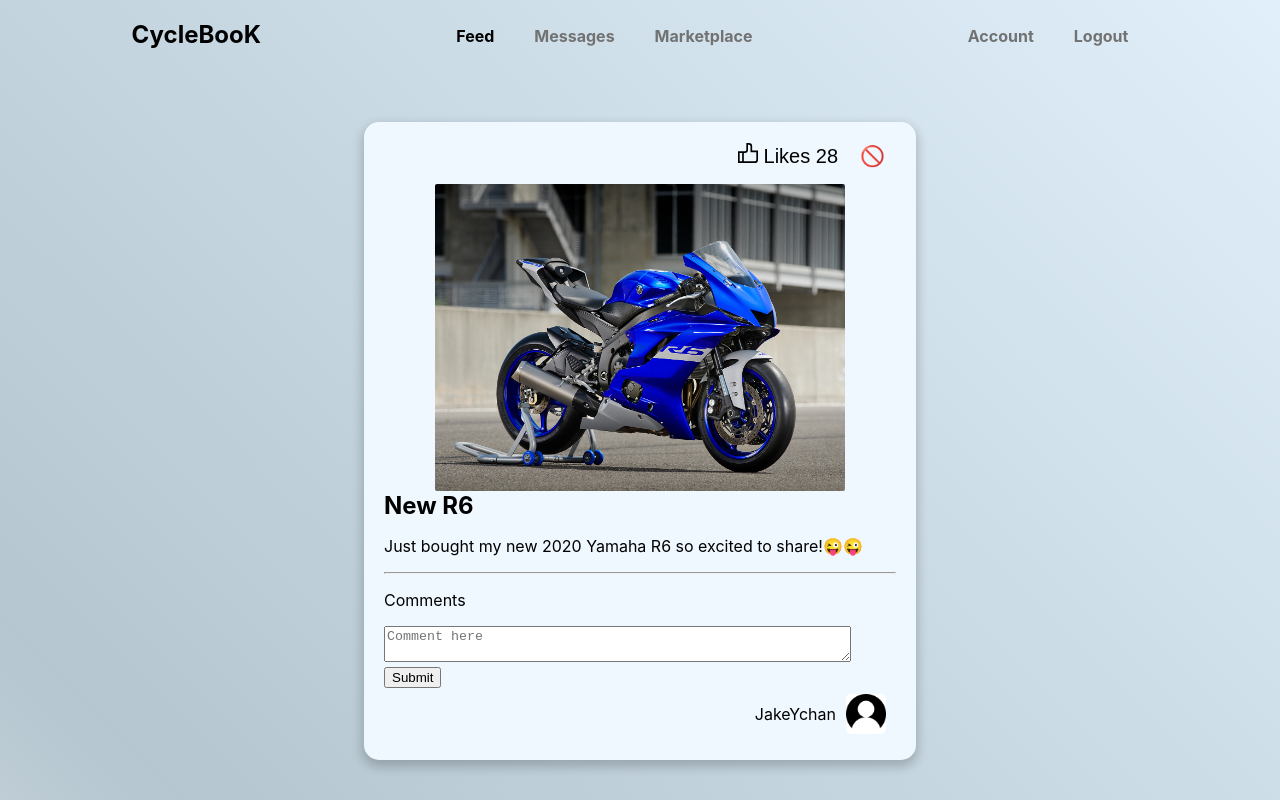
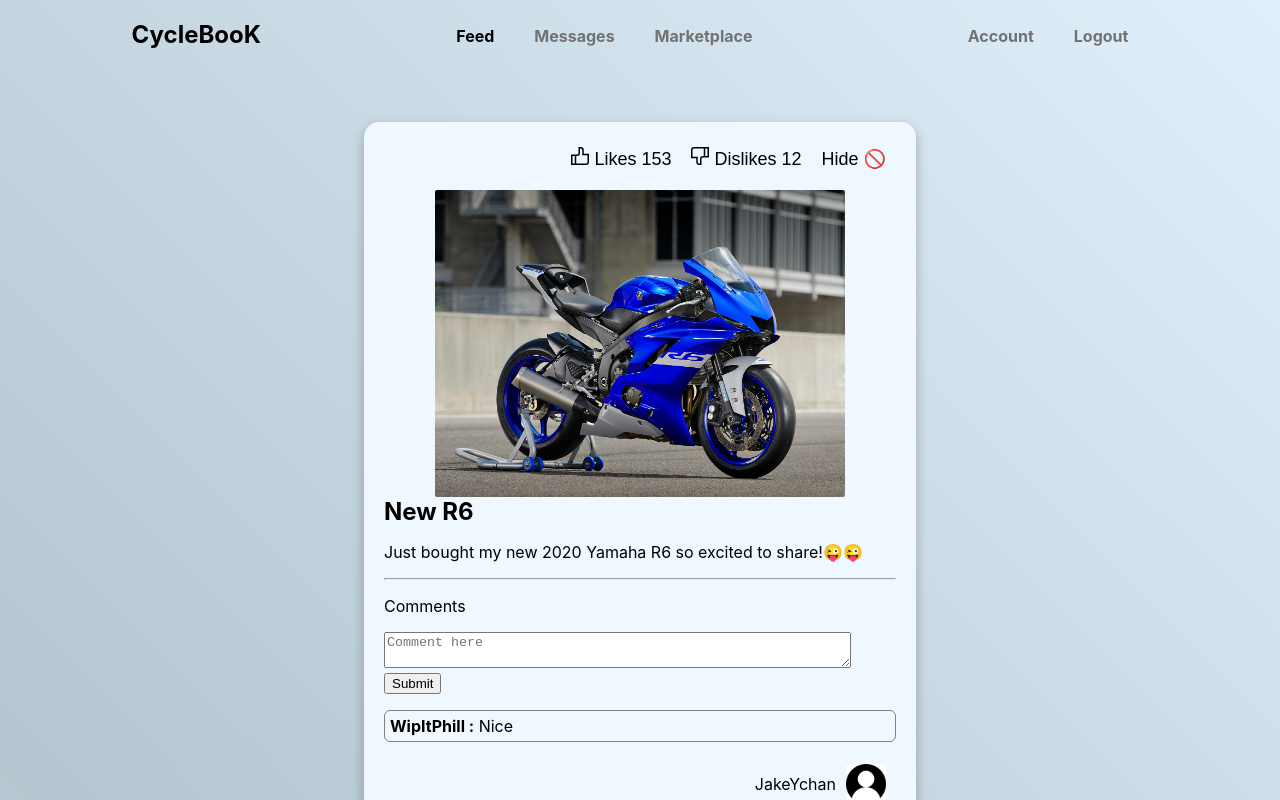
Before and after one commit to ellisorane/CycleBook, a React (Create React App) app: page / in a window 1280 px wide. Shown: the top 800 px of the page. Built offline with nearby package versions, Linux system fonts and the light colour scheme.

Commit message:
another fix to the image slider, added a like and dislike function as well as an unfinished comment section.

```diff
--- a/src/App.js
+++ b/src/App.js
@@ -13,9 +13,6 @@
 import Feed from './components/Feed/Feed'
 import Marketplace from './components/Marketplace/Marketplace'
 
-//CREATE AN ARRAY OF CATEGORIES FOR THE MARKETPLACE
-// const catergories = ['all', ...new Set(marketplaceData.map(data => data.brand)), ...new Set(marketplaceData.map(data => data.year)), ...new Set(marketplaceData.map(data => data.engine))]
-const catergories = ['All', ...new Set(marketplaceData.map(data => data.brand))]
 
 const App = () => {
   //ACCOUNT DROPDOWN LIST USED IN NAV.JS
@@ -32,7 +29,41 @@
   const [marketplacePosts, setMarketplacePosts] = useState(marketplaceData)
 
   //MARKETPLACE FILTER
-  const [mkCategories, setMkCategoies] = useState(catergories)
+  const [mkCategories, setMkCategoies] = useState(['All', ...new Set(marketplaceData.map(data => data.brand))])
+
+  //LIKES AND DISLIKES
+  const handleLikes = (id, type) => {
+    const newPosts = posts.map(post => {
+      console.log(`current id: ${id}, post id: ${post.id}`)
+      if (post.id === id && type === 'like') {
+        let updatedPost = {
+          ...post,
+          reactions: {
+            clicked: true,
+            likes: post.reactions.likes + 1,
+            dislikes: post.reactions.dislikes
+          }
+        }
+        return updatedPost
+      }
+
+      if (post.id === id && type === 'dislike') {
+        let updatedPost = {
+          ...post,
+          reactions: {
+            clicked: true,
+            likes: post.reactions.likes,
+            dislikes: post.reactions.dislikes + 1
+          }
+        }
+        return updatedPost
+      }
+
+      return post
+    })
+
+    setPosts(newPosts)
+  }
 
   //FILTER ITEMS IN MARKETPLACE BY BRAND
   const mkFilter = (category) => {
@@ -46,41 +77,46 @@
     return marketplacePosts
   }
 
-  // NAVIGATE IMAGE SLIDER
+  // IMAGE SLIDER FUNCTION
   const changeImg = (postData, dir, id) => {
+    //CREATE A NEW SET OF POSTS BY COPYING THE OLD POSTS STATES
     const newPosts = postData.map(post => {
+      //IF THE CURRENT ID MATCHES THE ID IN THE DATA, UPDATE THAT POST'S IMGINDEX BY INCREMENTS OF 1
       if (post.id === id) {
         if (dir === 'next') {
-          const updatedPost = {
+          let updatedPost = {
             ...post,
             imgIndex: post.imgIndex + 1
           }
+          //RESET THE IMGINDEX TO 0 IF IT EXCEEDS THE IMG ARRAY LENGTH
+          if (dir === 'next' && post.imgIndex > post.img.length - 2) {
+            updatedPost = {
+              ...post,
+              imgIndex: 0
+            }
+          }
           return updatedPost
         }
-        // if (dir === 'next' && post.imgIndex > post.img.length - 2) {
-        //   const updatedPost = {
-        //     ...post,
-        //     imgIndex: 0
-        //   }
-        //   return updatedPost
-        // }
+        //UPDATE THE POST'S IMGINDEX BY DECREMENTS OF 1
         if (dir === 'prev') {
-          const updatedPost = {
+          let updatedPost = {
             ...post,
             imgIndex: post.imgIndex - 1
           }
+          //SET THE IMGINDEX TO SHOW THE LAST IMG
+          if (dir === 'prev' && post.imgIndex < 1) {
+            updatedPost = {
+              ...post,
+              imgIndex: post.img.length - 1
+            }
+          }
           return updatedPost
         }
-        // if (dir === 'prev' && post.imgIndex < 1) {
-        //   const updatedPost = {
-        //     ...post,
-        //     imgIndex: post.img.length - 1
-        //   }
-        //   return updatedPost
-        // }
+
       }
       return post
     })
+
     if (postData === marketplacePosts) {
       return setMarketplacePosts(newPosts)
     }
@@ -100,7 +136,13 @@
     setPosts(postData)
   }
 
-  let feed = <Feed posts={posts} hidePost={hidePost} readMore={readMore} setReadMore={setReadMore} changeImg={changeImg} />
+  let feed = <Feed
+    posts={posts}
+    hidePost={hidePost}
+    readMore={readMore}
+    setReadMore={setReadMore}
+    changeImg={changeImg}
+    handleLikes={handleLikes} />
 
   if (posts.length === 0) {
       feed = <button onClick={refreshFeed} className="refreshFeed">Refresh Feed</button>
@@ -112,7 +154,13 @@
         <Navbar showAcNav={showAcNav} setShowAcNav={setShowAcNav} />
         <Switch>
           <Route path="/marketplace">
-            <Marketplace marketplacePosts={marketplacePosts} readMore={readMore} setReadMore={setReadMore} changeImg={changeImg} mkFilter={mkFilter} mkCategories={mkCategories} />
+            <Marketplace
+              marketplacePosts={marketplacePosts}
+              readMore={readMore}
+              setReadMore={setReadMore}
+              changeImg={changeImg}
+              mkFilter={mkFilter}
+              mkCategories={mkCategories} />
           </Route>
 
           <Route path="/">
--- a/src/components/Feed/Feed.js
+++ b/src/components/Feed/Feed.js
@@ -1,22 +1,24 @@
 import React from 'react'
 import { GrLike } from 'react-icons/gr'
+import { GrDislike } from 'react-icons/gr'
 
 import PostImg from '../PostImg/PostImg'
 import styles from './Feed.module.css'
 
 
-const Feed = ({ posts, hidePost, readMore, setReadMore, changeImg }) => {
+const Feed = ({ posts, hidePost, readMore, setReadMore, changeImg, handleLikes }) => {
 
   return (
     <div>
       {posts.map((post) => {
-        const { id, username, userImg, img, imgIndex, title, content } = post;
+        const { id, username, userImg, img, imgIndex, title, content, reactions, comments } = post;
 
         return (
           <div key={id} className={styles.userPost}>
             <div className={styles.hideAndLike}>
-            <button className={styles.Like}><GrLike /> <span>Likes 28</span></button>
-            <button onClick={() => hidePost(id)} className={styles.hidePost}>🚫</button>
+              <button onClick={() => handleLikes(id, 'like')} className={styles.like} disabled={reactions.clicked ? true : false}> <GrLike /> <span>Likes {reactions.likes}</span> </button>
+              <button onClick={() => handleLikes(id, 'dislike')} className={styles.dislike} disabled={reactions.clicked ? true : false}> <GrDislike /> <span>Dislikes {reactions.dislikes}</span> </button>
+              <button onClick={() => hidePost(id)} className={styles.hidePost}>Hide 🚫</button>
             </div>
 
             <PostImg id={id} img={img} changeImg={changeImg} imgIndex={imgIndex} postData={posts} />
@@ -32,6 +34,10 @@
               <p>Comments</p>
               <textarea className={styles.commentInput} placeholder="Comment here" /><br/>
               <button>Submit</button>
+              {comments.map(comm => {
+                console.log(comm)
+                return <p className={styles.comments}><strong>{comm.user} :</strong> {comm.comment}</p>
+              })}
             </div>
             <div className={styles.userInfo}>
                 <p>{username}</p>
--- a/src/components/Feed/Feed.module.css
+++ b/src/components/Feed/Feed.module.css
@@ -19,9 +19,25 @@
 }
 
 .hideAndLike button {
-    font-size: 20px;
+    font-size: 18px;
     margin: 0 5px;
+    padding: 5px;
     border: none;
+    background-color: transparent;
+    outline: none;
+    border-radius: 10px;
+}
+
+.like:active {
+    background-color: rgb(183, 226, 117);
+}
+
+.dislike:active {
+    background-color: rgb(228, 101, 101);
+}
+
+.hideAndLike button:disabled {
+    color: gray;
     background-color: transparent;
 }
 
@@ -47,6 +63,12 @@
     width: 90%;
 }
 
+.comments {
+    border: 1px solid gray;
+    padding: 5px;
+    border-radius: 6px;
+}
+
 @media screen and (min-width: 800px) {
     .userPost {
         width: 40%;
--- a/src/components/data/feedData.js
+++ b/src/components/data/feedData.js
@@ -19,11 +19,17 @@
       title: 'New R6',
       content: 'Just bought my new 2020 Yamaha R6 so excited to share!😜😜',
       // date: sub(new Date(), { minutes: 5 }).toISOString(),
-      // reactions: {
-        //   thumbsUp: 0,
-        //   thumbsDown: 0,
-        //   favorite: 0,
-        // },
+      reactions: {
+          clicked: false,
+          likes: 153,
+          dislikes: 12
+      },
+      comments: [
+        {
+          user: 'WipItPhill',
+          comment: 'Nice'
+        }
+      ],
         imgIndex: 0,
     },
     {
@@ -34,11 +40,17 @@
       title: 'Motorcycle photographer',
       content: 'Hi guys🙋‍♂️, I\'m a professional motorcycle photographer. Let me know if you want some photos taken.',
       // date: sub(new Date(), { minutes: 12 }).toISOString(),
-      // reactions: {
-        //   thumbsUp: 0,
-        //   thumbsDown: 0,
-        //   favorite: 0,
-        // },
+      reactions: {
+          clicked: false,
+          likes: 5648,
+          dislikes: 150
+      },
+      comments: [
+        {
+          user: 'arema Allsers',
+          comment: 'Nice shots! I\'m interested in your services.'
+        }
+      ],
         imgIndex: 0,
     },
     {
@@ -49,11 +61,17 @@
       title: 'Took it to the track today',
       content: 'Took my Hyabusa to the track today....almost died lol💀. Duis aute irure dolor in reprehenderit in voluptate velit esse cillum dolore eu fugiat nulla pariatur. Excepteur sint occaecat cupidatat non proident, sunt in culpa qui officia deserunt mollit anim id est laborum.',
       // date: sub(new Date(), { minutes: 10 }).toISOString(),
-      // reactions: {
-        //   thumbsUp: 0,
-        //   thumbsDown: 0,
-        //   favorite: 0,
-        // },
+      reactions: {
+          clicked: false,
+          likes: 4654,
+          dislikes: 500
+      },
+      comments: [
+        {
+          user: 'Busabrothe3rd',
+          comment: 'Nice busa bro! We gotta race one of these days.'
+        }
+      ],
         imgIndex: 0,
     },
     {
@@ -64,11 +82,17 @@
       title: 'Beginner here',
       content: 'Beginner rider here. Hi guys🙋‍♂️',
       // date: sub(new Date(), { minutes: 15 }).toISOString(),
-      // reactions: {
-        //   thumbsUp: 0,
-        //   thumbsDown: 0,
-        //   favorite: 0,
-        // },
+      reactions: {
+          clicked: false,
+          likes: 110,
+          dislikes: 3
+      },
+      comments: [
+        {
+          user: 'therider065',
+          comment: 'Hi welcome to the community.'
+        }
+      ],
         imgIndex: 0,
     },
 
```
Also changed, not shown: 2 other files (tests, documents, lock files or other folders).
